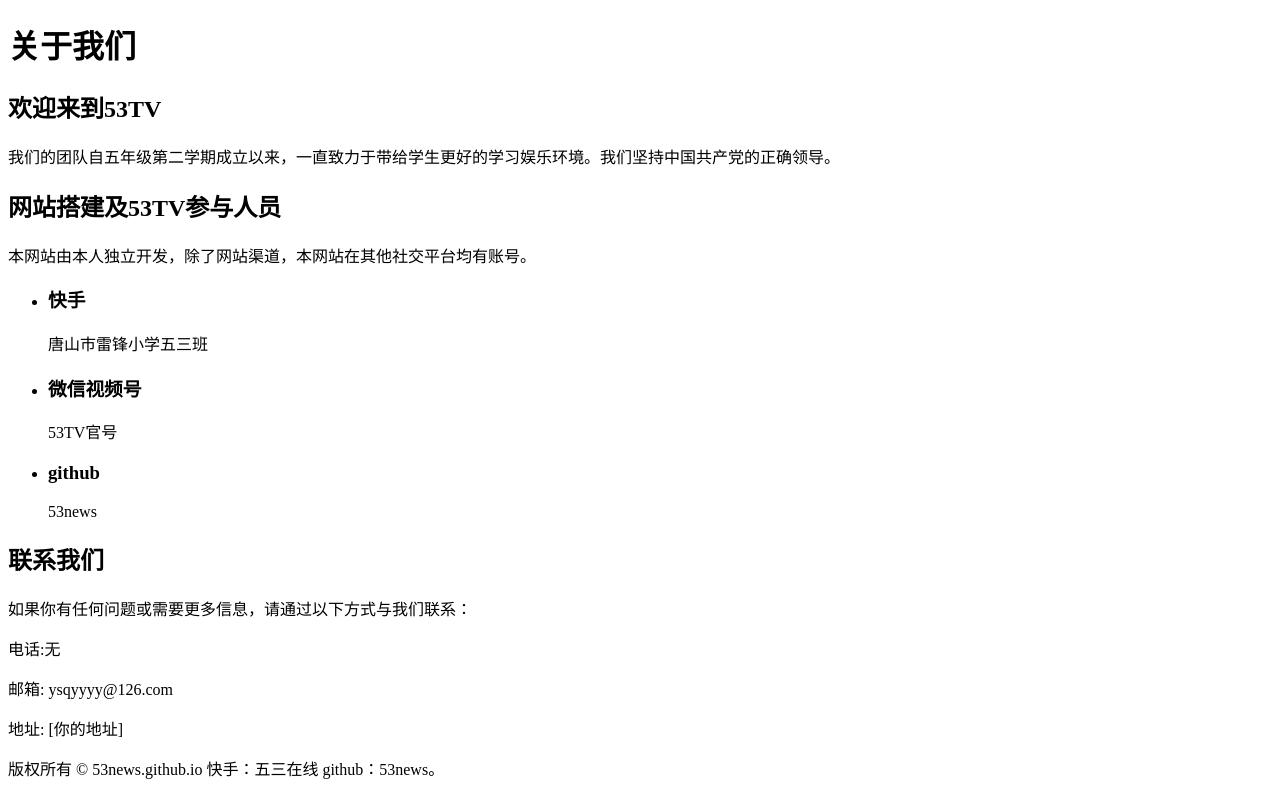
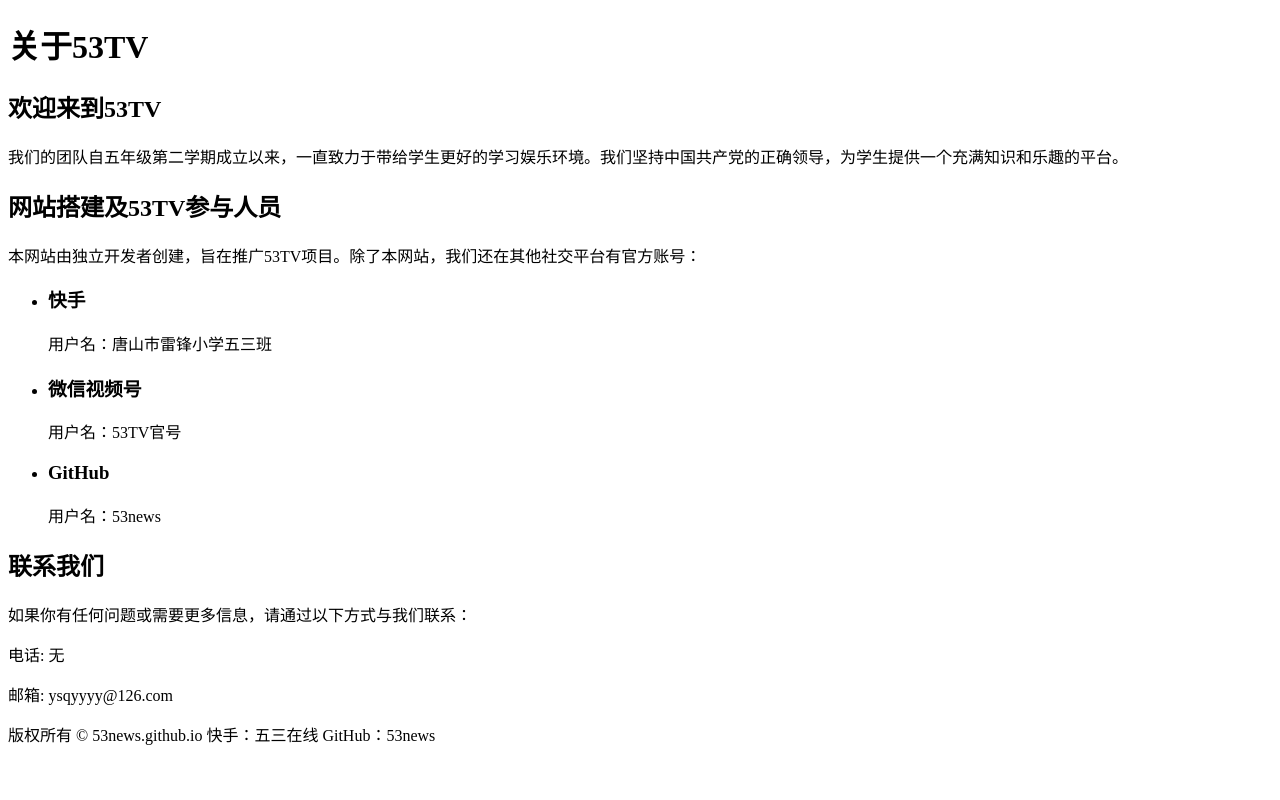
Before and after one commit to 53news/53news_plus, a plain HTML site: page about.html in a window 1280 px wide. Drawn offline with Linux system fonts and the light colour scheme.

Commit message:
Update about.html

```diff
--- a/about.html
+++ b/about.html
@@ -3,53 +3,52 @@
 <head>
     <meta charset="UTF-8">
     <meta name="viewport" content="width=device-width, initial-scale=1.0">
-    <title>关于我们</title>
+    <title>关于我们 - 53TV</title>
     <!-- 你可以在这里链接到外部CSS文件 -->
     <!-- <link rel="stylesheet" href="styles.css"> -->
 </head>
 <body>
     <header>
-        <h1>关于我们</h1>
+        <h1>关于53TV</h1>
     </header>
 
     <main>
         <section class="intro">
             <h2>欢迎来到53TV</h2>
-            <p>我们的团队自五年级第二学期成立以来，一直致力于带给学生更好的学习娱乐环境。我们坚持中国共产党的正确领导。</p>
+            <p>我们的团队自五年级第二学期成立以来，一直致力于带给学生更好的学习娱乐环境。我们坚持中国共产党的正确领导，为学生提供一个充满知识和乐趣的平台。</p>
         </section>
 
         <section class="team">
             <h2>网站搭建及53TV参与人员</h2>
-            <p>本网站由本人独立开发，除了网站渠道，本网站在其他社交平台均有账号。</p>
+            <p>本网站由独立开发者创建，旨在推广53TV项目。除了本网站，我们还在其他社交平台有官方账号：</p>
             <ul>
                 <li>
                     <h3>快手</h3>
-                    <p>唐山市雷锋小学五三班</p>
+                    <p>用户名：唐山市雷锋小学五三班</p>
                 </li>
                 <li>
                     <h3>微信视频号</h3>
-                    <p>53TV官号</p>
+                    <p>用户名：53TV官号</p>
                 </li>
-				<li>
-                    <h3>github</h3>
-                    <p>53news</p>
+                <li>
+                    <h3>GitHub</h3>
+                    <p>用户名：53news</p>
                 </li>
-                <!-- 添加更多团队成员 -->
+                <!-- 如果需要，可以添加更多团队成员或平台 -->
             </ul>
         </section>
-
 
         <section class="contact">
             <h2>联系我们</h2>
             <p>如果你有任何问题或需要更多信息，请通过以下方式与我们联系：</p>
-            <p>电话:无</p>
+            <p>电话: 无</p>
             <p>邮箱: ysqyyyy@126.com</p>
-            <p>地址: [你的地址]</p>
+
         </section>
     </main>
 
     <footer>
-        <p>版权所有 &copy; 53news.github.io  快手：五三在线  github：53news。</p>
+        <p>版权所有 &copy; 53news.github.io 快手：五三在线 GitHub：53news</p>
     </footer>
 </body>
 </html>
```
